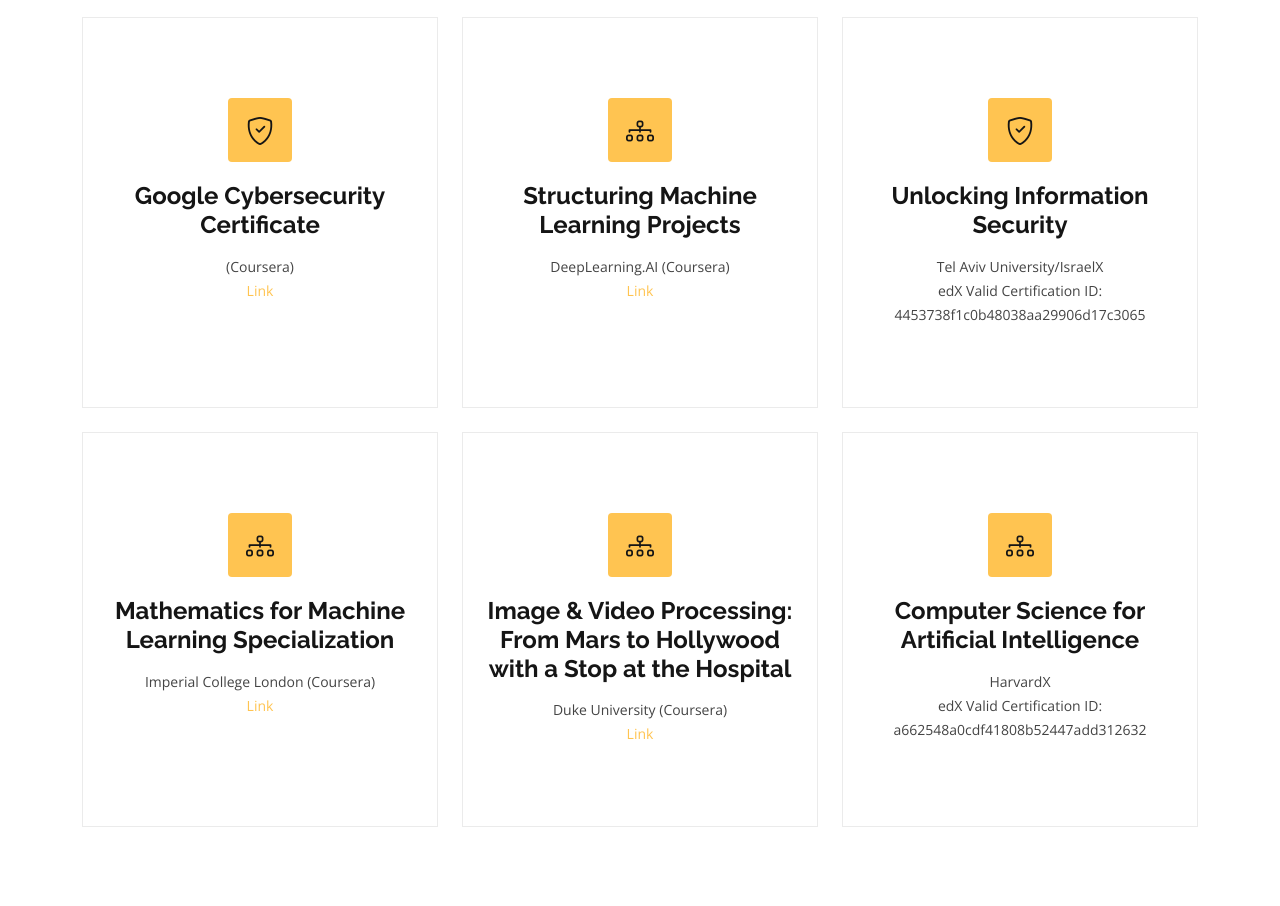
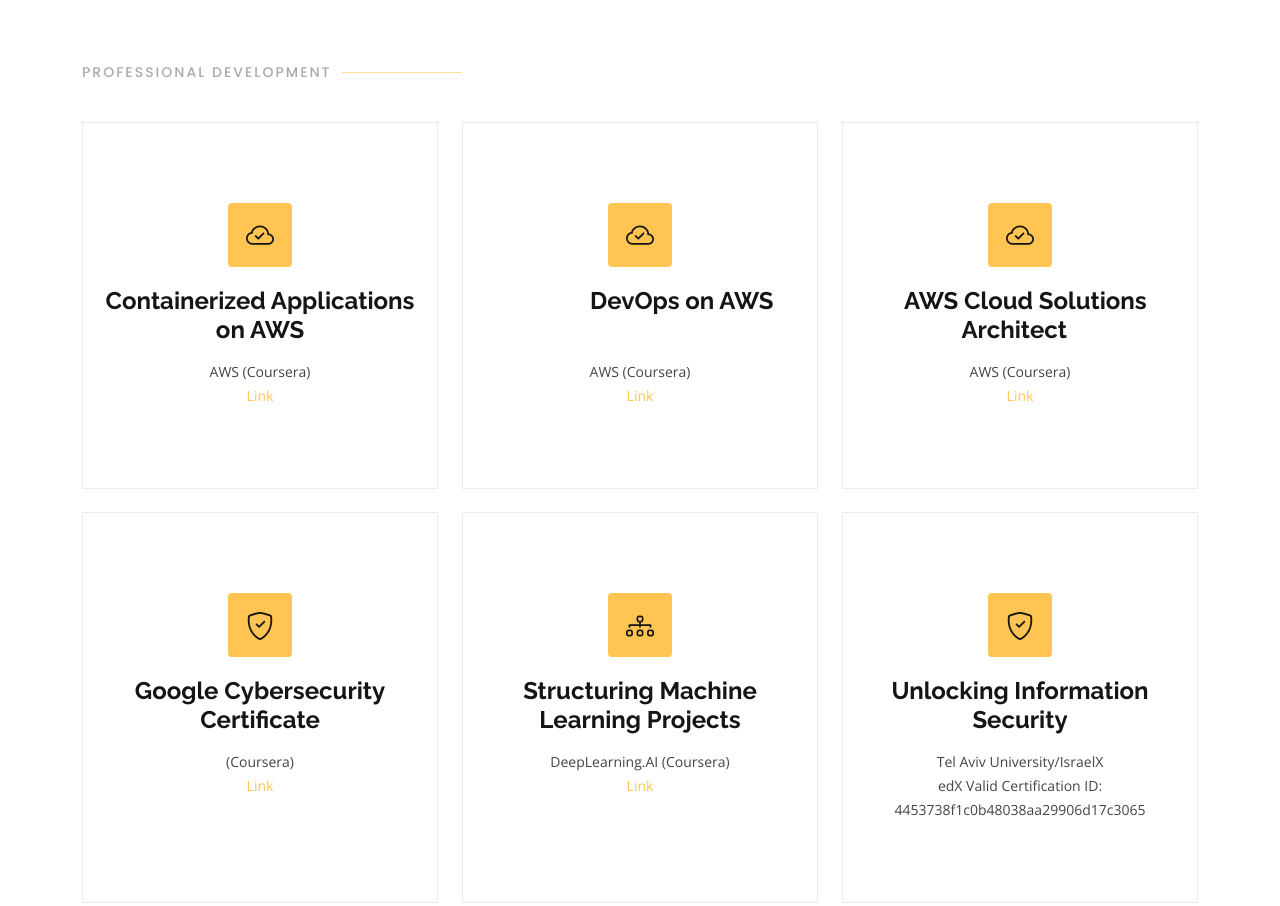
Before and after one commit to AliceMur/AliceMur.github.io, a plain HTML site: page index.html in a window 1280 px wide. Shown: the part 3060-3966 px from the top of the page. Drawn offline with nearby package versions, Linux system fonts and the light colour scheme.

Commit message:
Added Certifications

```diff
--- a/index.html
+++ b/index.html
@@ -138,8 +138,18 @@
           <div class="col-lg-6" data-aos="fade-left" data-aos-delay="100">
             <div class="icon-box mt-5" data-aos="zoom-in" data-aos-delay="150">
               <i class="bi bi-cloud-check"></i>
-              <h4>AWS Certified SysOps Administrator - Associate </h4>
+              <h4>AWS Certified Solutions Architect – Associate</h4>
+              <p><a href="https://www.credly.com/badges/1e894f0c-9e5e-4737-9ecc-70a3508396b3/public_url">Link</a>.</p>
+            </div>
+            <div class="icon-box mt-5" data-aos="zoom-in" data-aos-delay="150">
+              <i class="bi bi-cloud-check"></i>
+              <h4>AWS Certified SysOps Administrator - Associate</h4>
               <p><a href="https://www.credly.com/badges/6b61eed8-a946-4203-9200-4a3bd64a1866/public_url">Link</a>.</p>
+            </div>
+            <div class="icon-box mt-5" data-aos="zoom-in" data-aos-delay="150">
+              <i class="bi bi-cloud-check"></i>
+              <h4>AWS Certified Cloud Practitioner</h4>
+              <p><a href="https://www.credly.com/badges/d02555ba-74e1-4096-84b2-24743aa169c2/public_url">Link</a>.</p>
             </div>
             <div class="icon-box mt-5" data-aos="zoom-in" data-aos-delay="150">
               <i class="bi bi-shield-check"></i>
@@ -156,11 +166,7 @@
               <h4>CCSK Certificate of Cloud Security Knowledge (v.4)</h4>
               <p><a href = "https://www.credly.com/badges/e40bdc2d-4032-43a9-81af-6097bd0a2a2c/public_url">Link</a>.</p>
             </div>
-            <div class="icon-box mt-5" data-aos="zoom-in" data-aos-delay="150">
-              <i class="bi bi-cloud-check"></i>
-              <h4>AWS Certified Cloud Practitioner</h4>
-              <p><a href="https://www.credly.com/badges/d02555ba-74e1-4096-84b2-24743aa169c2/public_url">Link</a>.</p>
-            </div>
+
           </div>
         </div>
 
@@ -217,6 +223,36 @@
         <div class="row">
           <div class="col-lg-4 col-md-6 d-flex align-items-stretch" data-aos="zoom-in" data-aos-delay="100">
             <div class="icon-box">
+              <div class="icon"><i class="bi bi-cloud-check"></i></div>
+              <h4><a href="https://coursera.org/share/0b0960a69954e8e5cd45fb8014636dc5">Containerized Applications on AWS</a></h4>
+              <p>AWS (Coursera)</p>
+              <p><a href="https://coursera.org/share/0b0960a69954e8e5cd45fb8014636dc5">Link</a></p>
+            </div>
+          </div>
+
+          <div class="col-lg-4 col-md-6 d-flex align-items-stretch mt-4 mt-md-0" data-aos="zoom-in" data-aos-delay="200">
+            <div class="icon-box">
+              <div class="icon"><i class="bi bi-cloud-check"></i></div>
+              <h4><a href="https://www.coursera.org/account/accomplishments/specialization/RFVQHNQGXJ48">&emsp;&emsp;&emsp;&nbsp; DevOps on AWS &emsp;&emsp;&emsp;&nbsp;&nbsp;</a></h4>
+              <p>AWS (Coursera)</p>
+              <p><a href="https://www.coursera.org/account/accomplishments/specialization/RFVQHNQGXJ48">Link</a></p>
+            </div>
+          </div>
+
+          <div class="col-lg-4 col-md-6 d-flex align-items-stretch mt-4 mt-lg-0" data-aos="zoom-in" data-aos-delay="300">
+            <div class="icon-box">
+              <div class="icon"><i class="bi bi-cloud-check"></i></div>
+              <h4><a href="https://coursera.org/share/3a09eb0198e1a218059b9510a0a042b0">&nbsp; AWS Cloud Solutions Architect &nbsp;</a></h4>
+              <p>AWS (Coursera)</p>
+              <p><a href="https://coursera.org/share/3a09eb0198e1a218059b9510a0a042b0">Link</a></p>
+            </div>
+          </div>
+
+          <!--old-->
+
+
+          <div class="col-lg-4 col-md-6 d-flex align-items-stretch mt-4" data-aos="zoom-in" data-aos-delay="100">
+            <div class="icon-box">
               <div class="icon"><i class="bi bi-shield-check"></i></div>
               <h4><a href="https://www.credly.com/badges/32e3b92d-5150-4958-b1c7-55ee2491a279/public_url">Google Cybersecurity Certificate</a></h4>
               <p>(Coursera)</p>
@@ -224,7 +260,7 @@
             </div>
           </div>
 
-          <div class="col-lg-4 col-md-6 d-flex align-items-stretch mt-4 mt-md-0" data-aos="zoom-in" data-aos-delay="200">
+          <div class="col-lg-4 col-md-6 d-flex align-items-stretch mt-4" data-aos="zoom-in" data-aos-delay="200">
             <div class="icon-box">
               <div class="icon"><i class="bi bi-diagram-3"></i></div>
               <h4><a href="https://coursera.org/share/62f76a68d0560e7614a57a00b876c926">Structuring Machine Learning Projects</a></h4>
@@ -233,7 +269,7 @@
             </div>
           </div>
 
-          <div class="col-lg-4 col-md-6 d-flex align-items-stretch mt-4 mt-lg-0" data-aos="zoom-in" data-aos-delay="300">
+          <div class="col-lg-4 col-md-6 d-flex align-items-stretch mt-4" data-aos="zoom-in" data-aos-delay="300">
             <div class="icon-box">
               <div class="icon"><i class="bi bi-shield-check"></i></div>
               <h4><a href="">Unlocking Information Security</a></h4>
@@ -266,6 +302,15 @@
               <h4><a href="">Computer Science for Artificial Intelligence</a></h4>
               <p>HarvardX</p>
               <p>edX Valid Certification ID: a662548a0cdf41808b52447add312632</p>
+            </div>
+          </div>
+
+          <div class="col-lg-4 col-md-6 d-flex align-items-stretch mt-4" data-aos="zoom-in" data-aos-delay="100">
+            <div class="icon-box">
+              <div class="icon"><i class="bi bi-diagram-3"></i></div>
+              <h4><a href="https://coursera.org/share/73e54ebed4f25932c96bf373420b81d1">TensorFlow 2 for Deep Learning &nbsp;</a></h4>
+              <p>Imperial College London (Coursera)</p>
+              <p><a href="https://coursera.org/share/73e54ebed4f25932c96bf373420b81d1">Link</a></p>
             </div>
           </div>
         </div>
```
